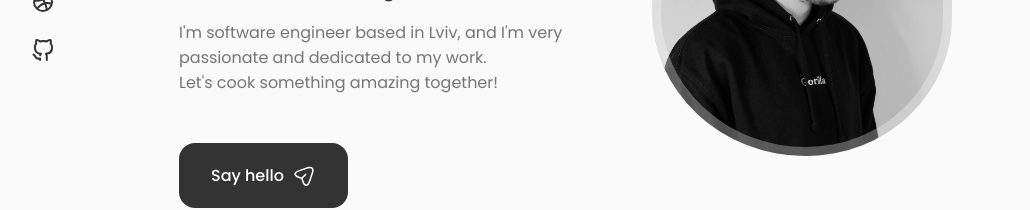
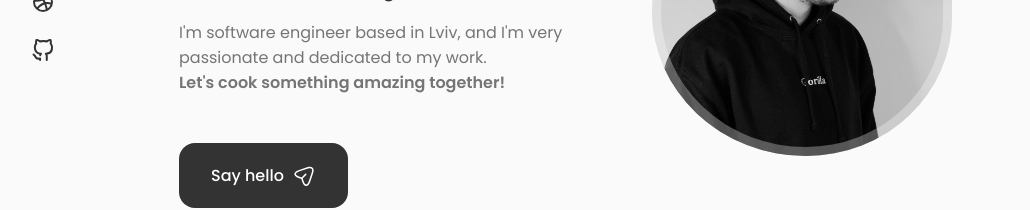
Before and after one commit to alterproger/portfolio, a Next.js app: page / in a window 1280 px wide. Shown: the part 380-590 px from the top of the page, without its empty margins (125-1155 px from the left). Built offline with nearby package versions, Linux system fonts and the light colour scheme.

Commit message:
Fix hydration problem & update next.js

```diff
--- a/package.json
+++ b/package.json
@@ -11,7 +11,7 @@
   "dependencies": {
     "@iconscout/react-unicons": "^2.0.2",
     "clsx": "^2.0.0",
-    "next": "14.0.3",
+    "next": "^14.1.1-canary.4",
     "react": "^18",
     "react-dom": "^18",
     "react-icons": "^4.12.0",
--- a/src/sections/hero/components/info/info.tsx
+++ b/src/sections/hero/components/info/info.tsx
@@ -13,7 +13,7 @@ const Info = () => {
       <p className={styles["description"]}>
         I&apos;m software engineer based in Lviv, and I&apos;m very passionate
         and dedicated to my work.
-        <p>Let&apos;s cook something amazing together!</p>
+        <b>Let&apos;s cook something amazing together!</b>
       </p>
       <a className="button button--flex" href="#contact">
         Say hello
--- a/src/sections/hero/components/info/styles.module.scss
+++ b/src/sections/hero/components/info/styles.module.scss
@@ -60,4 +60,8 @@
     max-width: 400px;
     margin-bottom: var(--m-8);
   }
+
+  & b{
+    display: block;
+  }
 }
```
